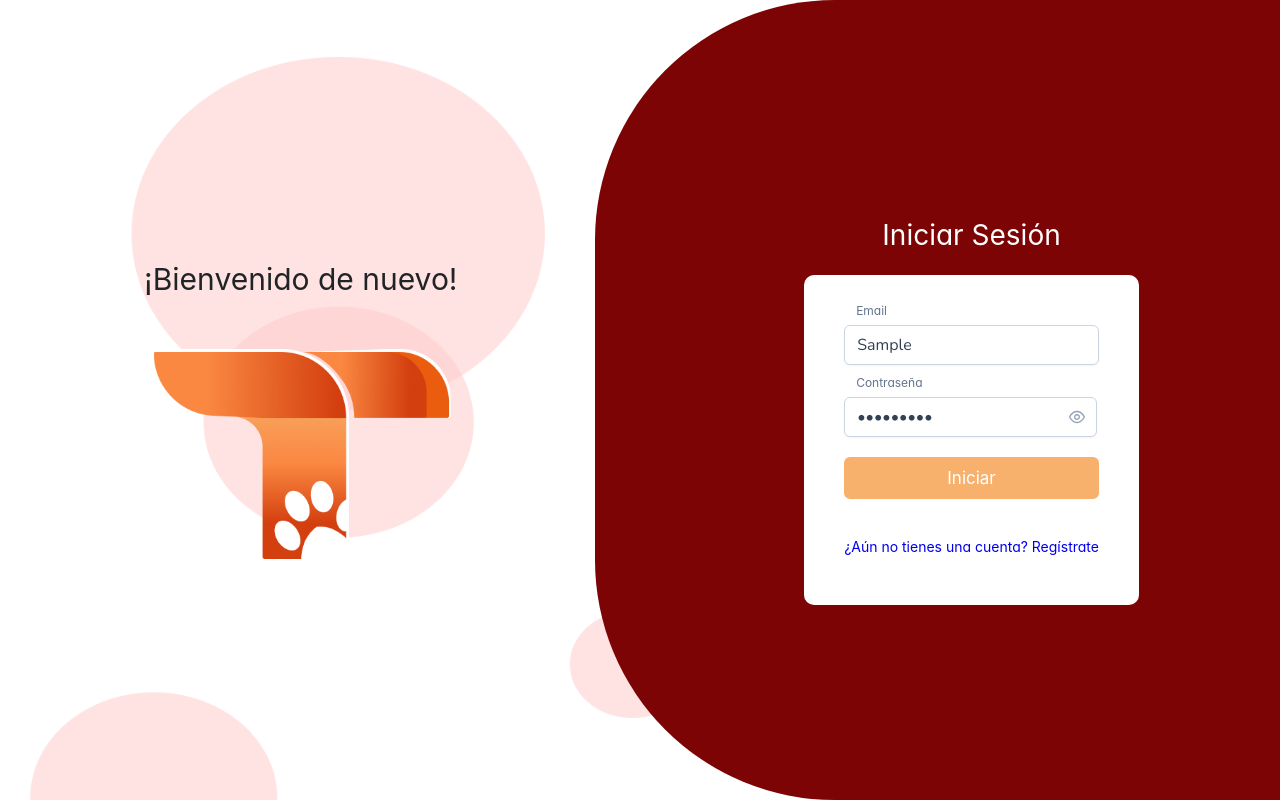
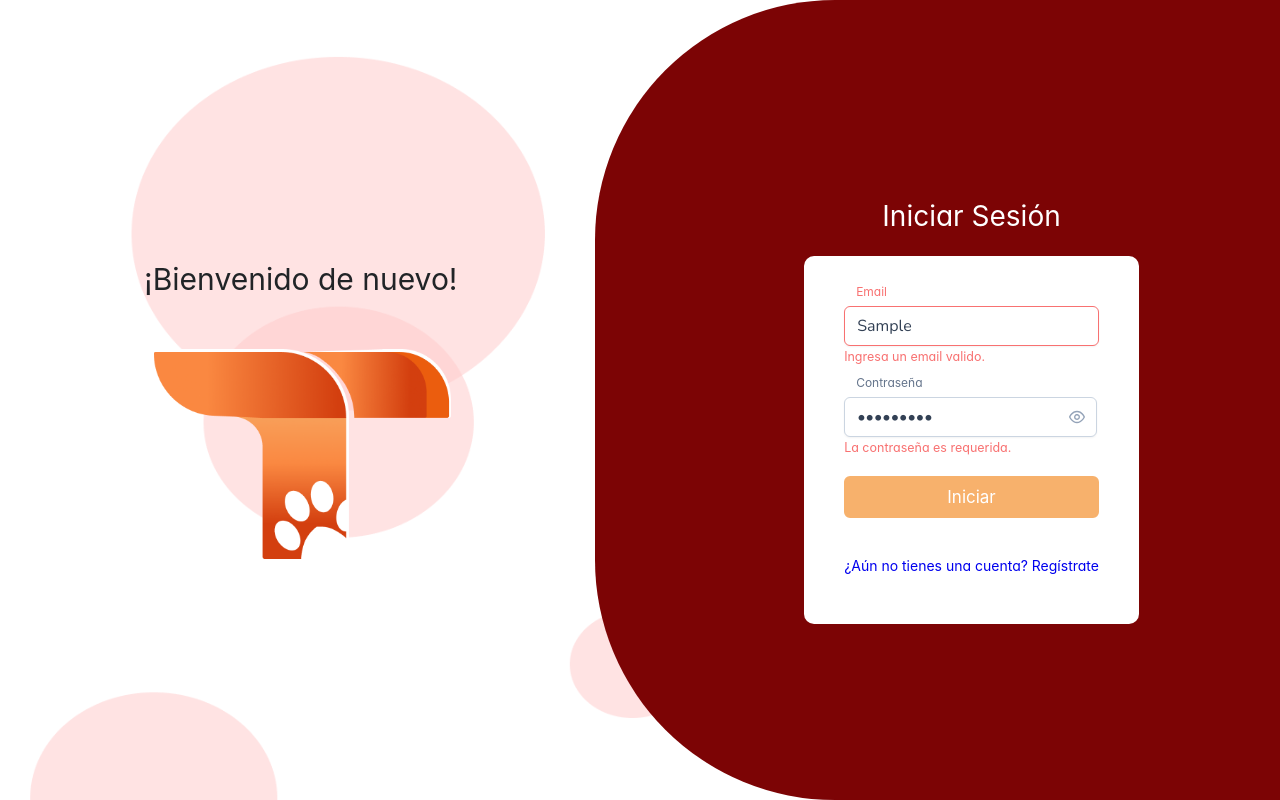
Before and after one commit to FernandoKumul/testana, a Vue app: page /login in a window 1280 px wide. Both pictures are taken after typing "Sample", "Sample123" into the empty fields and a click on the button "Iniciar". Built offline with nearby package versions, Linux system fonts and the light colour scheme; no server answers.

Commit message:
login validation

```diff
--- a/src/views/LoginView.vue
+++ b/src/views/LoginView.vue
@@ -14,16 +14,18 @@
           <h2>Iniciar Sesión</h2>
           <div class="container">
             <form @submit.prevent="submitForm">
-              <FloatLabel class="FloatLabel">
-                <InputText id="email" v-model="dataLogin.email" />
+              <FloatLabel>
+                <InputText id="email" v-model="dataLogin.email" :invalid="!validateEmail" />
                 <label for="email">Email</label>
               </FloatLabel>
+              <small v-if="!validateEmail" id="username-help">Ingresa un email valido.</small>
 
-              <FloatLabel>
-                <Password v-model="dataLogin.password" :feedback="false" toggleMask strongRegex="^(?=.*[a-z])(?=.*[A-Z])(?=.*\d)(?=.*[^\da-zA-Z]).{8,50}$"></Password>
+              <FloatLabel class="FloatLabel">
+                <Password inputId="password" v-model="dataLogin.password" :feedback="false" toggleMask
+                  strongRegex="^(?=.*[a-z])(?=.*[A-Z])(?=.*\d)(?=.*[^\da-zA-Z]).{8,50}$" :invalid="!validatePassword" />
                 <label for="password">Contraseña</label>
               </FloatLabel>
-
+              <small v-if="!validateEmail" id="username-help">La contraseña es requerida.</small>
               <button>Iniciar</button>
             </form>
             <br>
@@ -43,19 +45,49 @@
 import InputText from 'primevue/inputtext';
 import FloatLabel from 'primevue/floatlabel';
 import Password from 'primevue/password';
-import { reactive } from 'vue';
+import { computed, reactive, ref } from 'vue';
 import { RouterLink } from 'vue-router';
 import type { IUserLogin } from '@/interfaces/IUserLogin';
 import UserService from '@/services/AuthService'
 import router from '@/router';
 
 const service = new UserService()
+const regexEmail = /^[a-zA-Z0-9.!#$%&'*+/=?^_`{|}~-]+@[a-zA-Z0-9-]+(?:\.[a-zA-Z0-9-]+)*$/
 const dataLogin = reactive<IUserLogin>({
   email: '',
   password: ''
 })
 
+const dirtyForm = ref(false)
+
+const validateEmail  = computed(() => {
+  if (!dirtyForm.value) return true
+
+  if (dataLogin.email.trim().length === 0) {
+    return false
+  }
+
+  if (!regexEmail.test(dataLogin.email)) {
+    return false
+  }
+
+  return true
+})
+
+const validatePassword = computed(() => {
+  if (!dirtyForm.value) return true
+
+  if (dataLogin.email.trim().length === 0) {
+    return false
+  }
+
+  return true
+})
+
 const submitForm = async () => {
+  dirtyForm.value = true
+  if(!validatePassword.value || !validateEmail.value) return
+
   try {
     await service.login({ ...dataLogin })
     router.push({ name: 'dashboard' })
@@ -115,6 +147,10 @@ h2 {
   margin-left: 10%;
 }
 
+.container small{
+  color: #f87171;
+}
+
 .column_1 {
   text-align: center;
   display: flex;
@@ -135,7 +171,7 @@ h2 {
 }
 
 .FloatLabel {
-  margin-bottom: 2rem;
+  margin-top: 2rem;
 }
 
 a {
```
